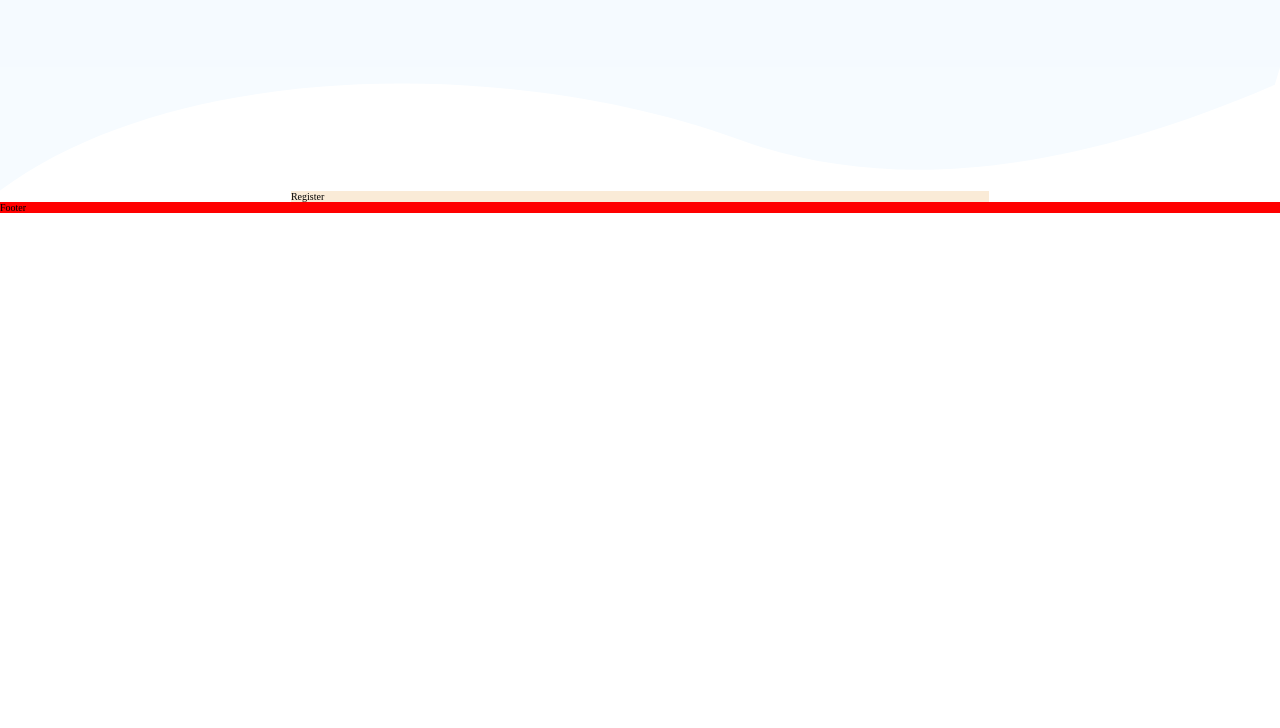
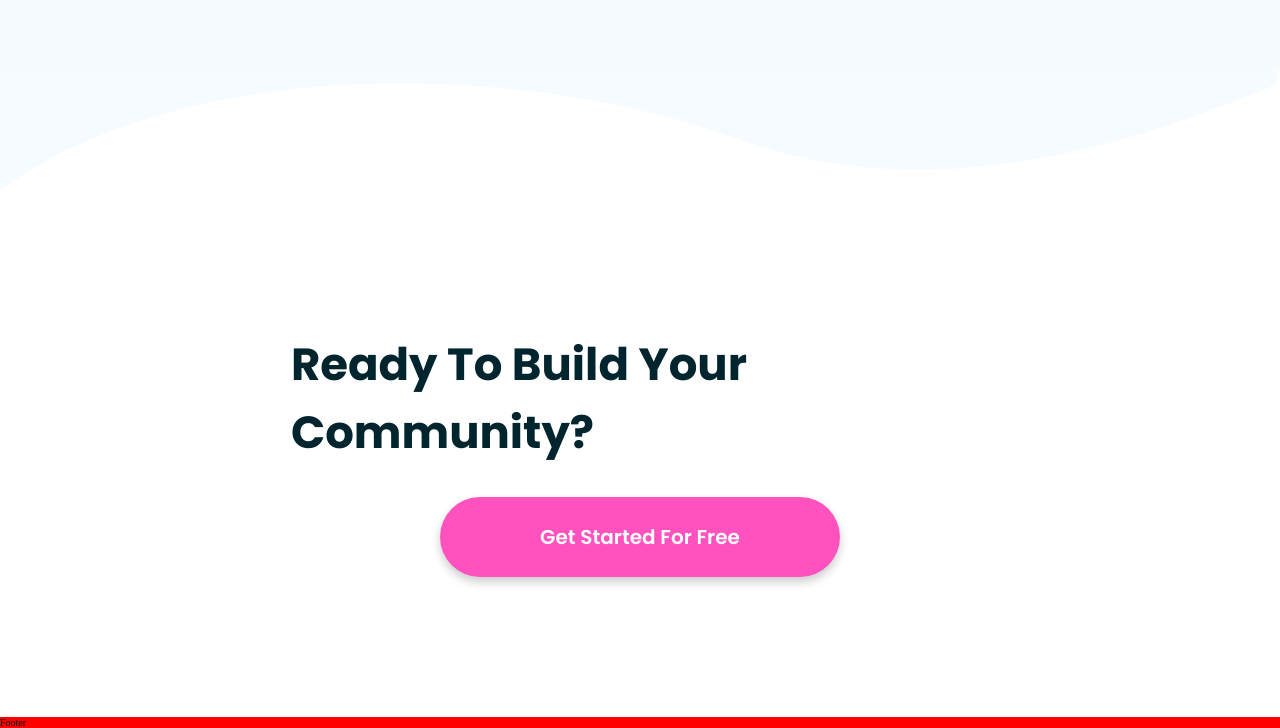
Before and after one commit to MariaVanzariuc/Huddle-Grid, a website: page index.html in a window 1280 px wide. Shown: the part 3725-4453 px from the top of the page. Before the commit the page ends 3938 px from the top, so only its background shows below. Drawn offline with Linux system fonts and the light colour scheme.

Commit message:
Implemented register section

```diff
--- a/index.html
+++ b/index.html
@@ -160,7 +160,10 @@
         /> -->
       </div>
     </section>
-    <section class="register">Register</section>
+    <section class="register">
+      <h3 class="heading-3 register__title">Ready To Build Your Community?</h3>
+      <button class="btn register__btn">Get Started For Free</button>
+    </section>
   </body>
   <footer class="footer">Footer</footer>
 </html>
--- a/sass/pages/_home.scss
+++ b/sass/pages/_home.scss
@@ -61,6 +61,8 @@
 
   display: grid;
   grid-template-rows: repeat(3, min-content);
+
+  margin-bottom: 14rem;
 }
 
 .feature {
@@ -105,7 +107,15 @@
 }
 
 .register {
-  background-color: antiquewhite;
   grid-column: 4 / 10;
   grid-row: 6/7;
+  display: grid;
+  grid-template-rows: repeat(2, min-content);
+  gap: 3rem;
+
+  margin-bottom: 14rem;
+
+  &__btn {
+    justify-self: center;
+  }
 }
```
Also changed, not shown: css/style.css.
